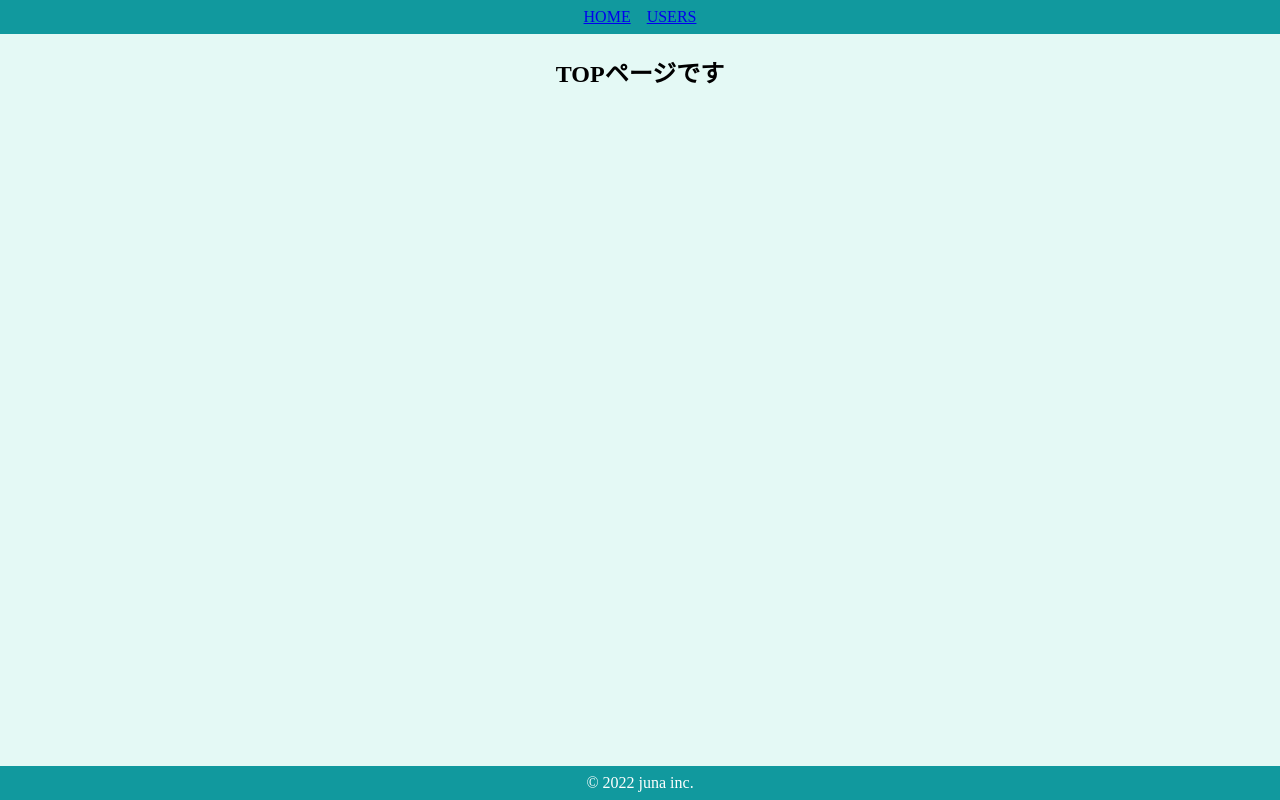
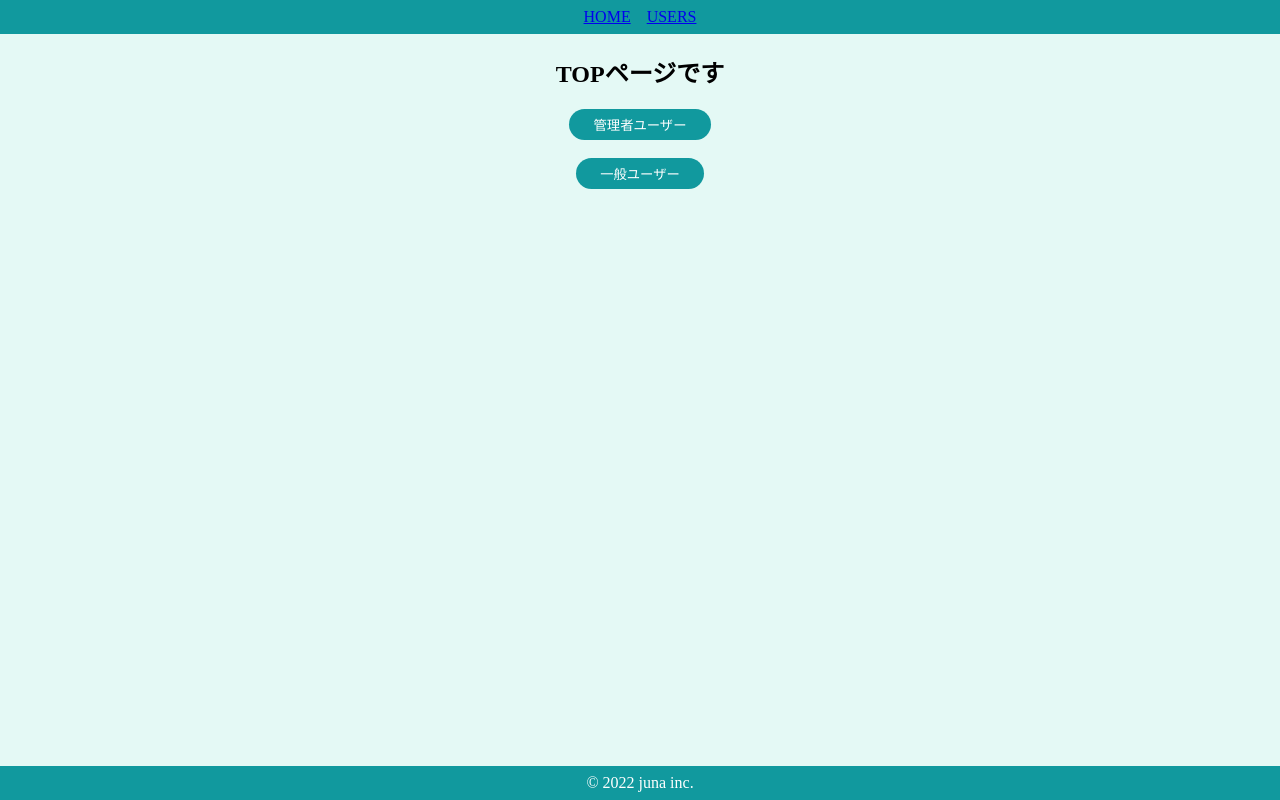
Before and after one commit to junxkanaki/atomic-design-react, a React (Create React App) app: page / in a window 1280 px wide. Built offline with nearby package versions, Linux system fonts and the light colour scheme.

Commit message:
state管理 - つらい例

```diff
--- a/src/components/atoms/button/SecondaryButton.jsx
+++ b/src/components/atoms/button/SecondaryButton.jsx
@@ -2,8 +2,8 @@
 import { BaseButton } from "./BaseButton";
 
 export const SecondaryButton = (props) => {
-  const { children } = props;
-  return <SButton>{children}</SButton>;
+  const { children, onClick } = props;
+  return <SButton onClick={onClick}>{children}</SButton>;
 };
 
 const SButton = styled(BaseButton)`
--- a/src/components/molecules/user/UserIconWithName.jsx
+++ b/src/components/molecules/user/UserIconWithName.jsx
@@ -1,11 +1,12 @@
 import styled from "styled-components";
 
 export const UserIconWithName = (props) => {
-  const { image, name } = props;
+  const { image, name, isAdmin } = props;
   return (
     <Scontainer>
       <SImg heigth={160} width={160} src={image} alt={name} />
       <SName>{name}</SName>
+      {isAdmin && <SEdit>編集</SEdit>}
     </Scontainer>
   );
 };
@@ -22,3 +23,8 @@
   margin: 0;
   color: #40514e;
 `;
+const SEdit = styled.span`
+  text-decoration: underline;
+  color: #aaa;
+  cursor: pointer;
+`;
--- a/src/components/organisms/user/UserCard.jsx
+++ b/src/components/organisms/user/UserCard.jsx
@@ -3,10 +3,10 @@
 import { UserIconWithName } from "../../molecules/user/UserIconWithName";
 
 export const UserCard = (props) => {
-  const { user } = props;
+  const { user, isAdmin } = props;
   return (
     <Card>
-      <UserIconWithName image={user.image} name={user.name} />
+      <UserIconWithName image={user.image} name={user.name} isAdmin={isAdmin} />
       <SDl>
         <dt>メール</dt>
         <dd>{user.email}</dd>
--- a/src/components/pages/Top.jsx
+++ b/src/components/pages/Top.jsx
@@ -1,9 +1,22 @@
 import styled from "styled-components";
+import { useHistory } from "react-router-dom";
+import { SecondaryButton } from "../atoms/button/SecondaryButton";
 
 export const Top = () => {
+  const history = useHistory();
+
+  const onClickAdmin = () =>
+    history.push({ pathname: "/users", state: { isAdmin: true } });
+  const onClickGeneral = () =>
+    history.push({ pathname: "/users", state: { isAdmin: false } });
+
   return (
     <SContainer>
       <h2>TOPページです</h2>
+      <SecondaryButton onClick={onClickAdmin}>管理者ユーザー</SecondaryButton>
+      <br />
+      <br />
+      <SecondaryButton onClick={onClickGeneral}>一般ユーザー</SecondaryButton>
     </SContainer>
   );
 };
--- a/src/components/pages/Users.jsx
+++ b/src/components/pages/Users.jsx
@@ -1,4 +1,6 @@
 import styled from "styled-components";
+import { useLocation } from "react-router-dom";
+
 import { SearchInput } from "../molecules/SearchInput";
 import { UserCard } from "../organisms/user/UserCard";
 
@@ -17,13 +19,15 @@
 });
 
 export const Users = () => {
+  const { state } = useLocation();
+  const isAdmin = state ? state.isAdmin : false;
   return (
     <SContainer>
       <h2>ユーザー一覧</h2>
       <SearchInput />
       <SUserArea>
         {users.map((user) => (
-          <UserCard key={user.id} user={user} />
+          <UserCard key={user.id} user={user} isAdmin={isAdmin} />
         ))}
       </SUserArea>
     </SContainer>
```
